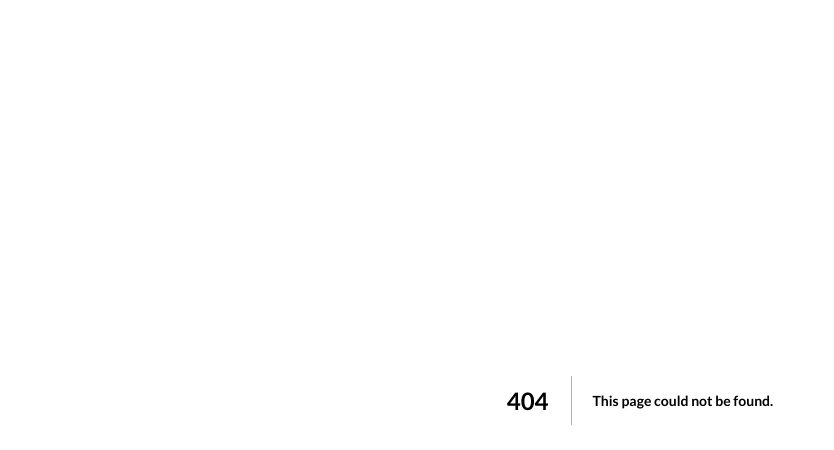
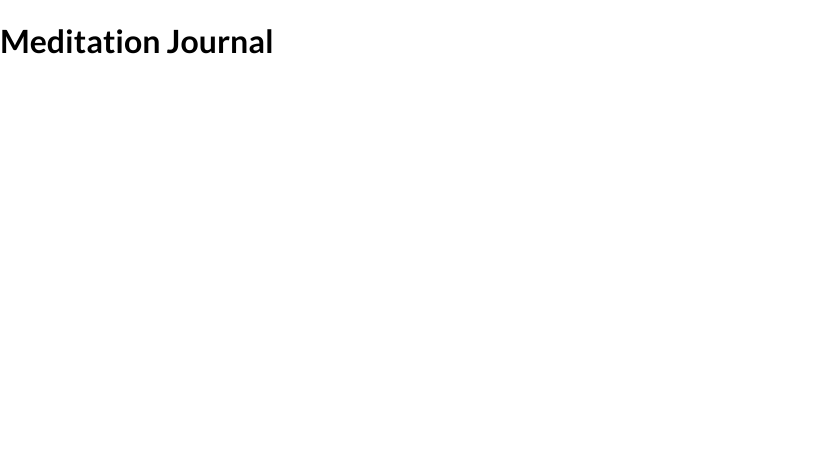
Before and after one commit to bryanbuitrago/meditation-app, a Next.js app: page /meditation-journal in a window 1280 px wide. Before the commit this address had no page. Shown: the top 450 px of the page, without its empty margins (0-834 px from the left). Built offline with nearby package versions, Linux system fonts and the light colour scheme.

Commit message:
Create meditation journey route.

```diff
--- /dev/null
+++ b/src/pages/meditation-journal.js
@@ -0,0 +1,9 @@
+function MeditationJournal() {
+    return (
+        <div>
+            <h1>Meditation Journal</h1>
+        </div>
+    );
+}
+
+export default MeditationJournal;
```
